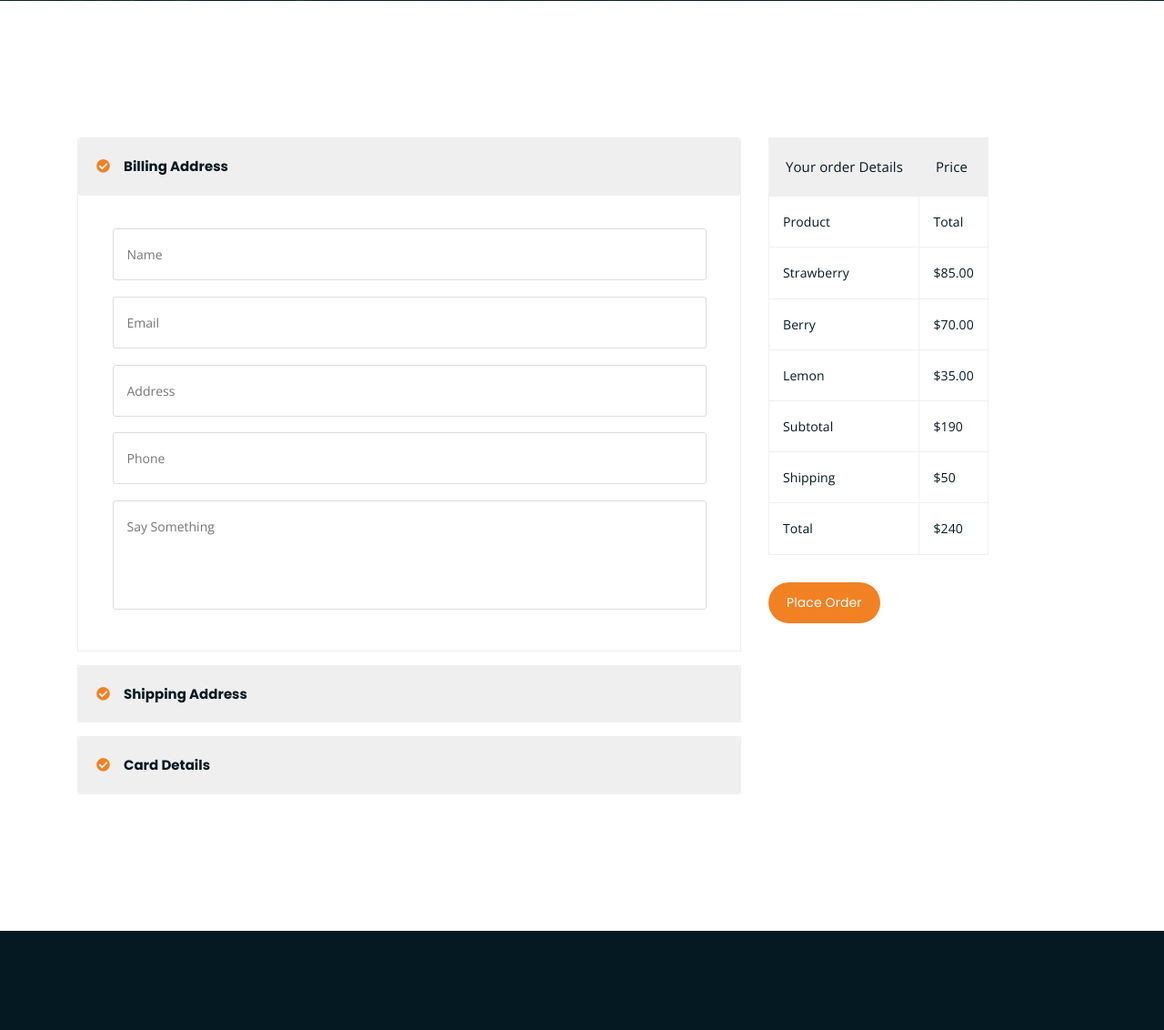
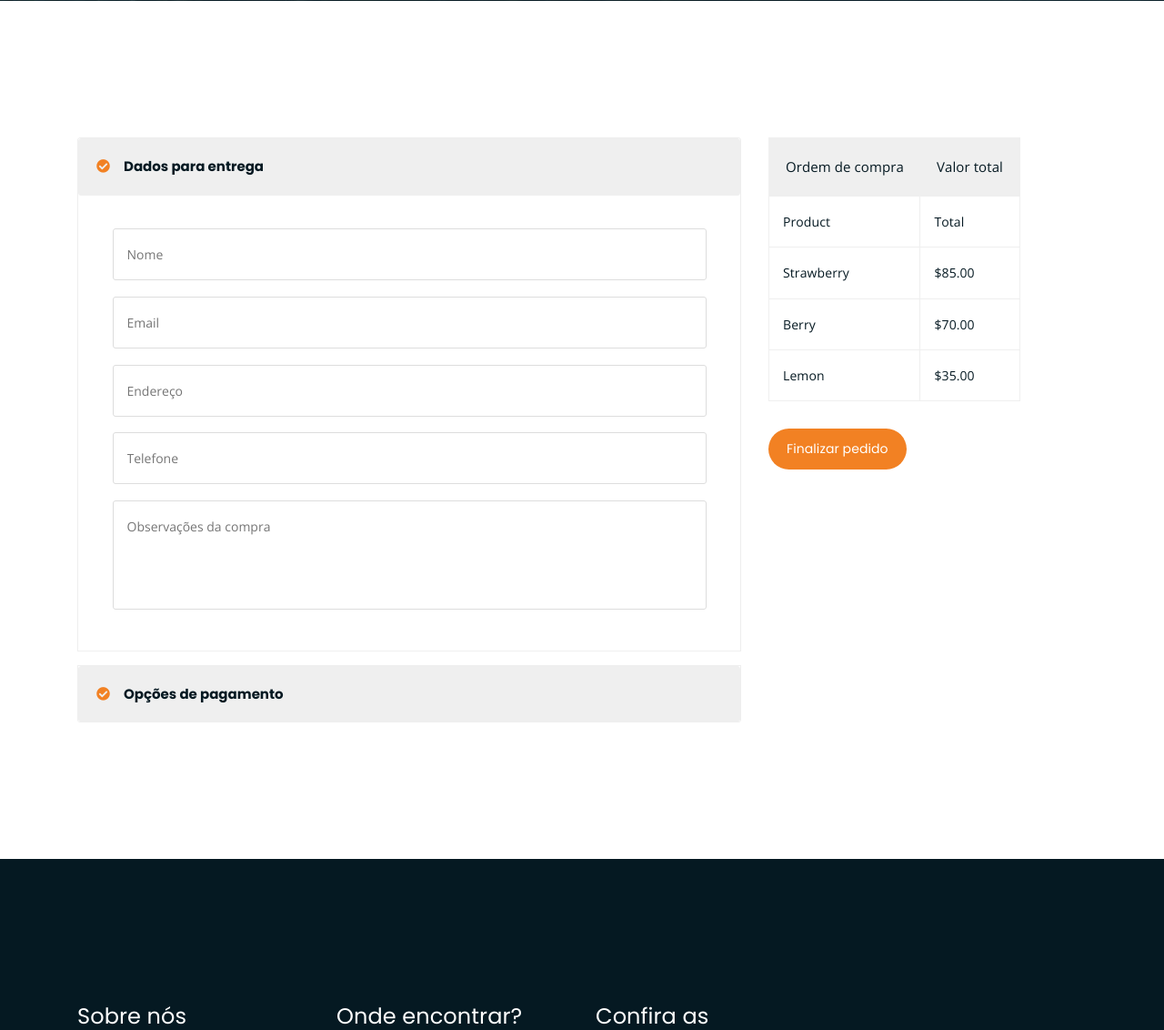
Before and after one commit to jonathandacruz/praticaIntegradaI, a PHP site: page /view/shop/checkout.php in a window 1280 px wide. Shown: the part 450-1582 px from the top of the page at 91% size. Run offline with PHP 8.4, Linux system fonts and the light colour scheme; some libraries are stand-ins or nearby versions.

Commit message:
fix: finalize order

```diff
--- a/view/shop/checkout.php
+++ b/view/shop/checkout.php
@@ -32,7 +32,7 @@
 						    <div class="card-header" id="headingOne">
 						      <h5 class="mb-0">
 						        <button class="btn btn-link" type="button" data-toggle="collapse" data-target="#collapseOne" aria-expanded="true" aria-controls="collapseOne">
-						          Billing Address
+						          Dados para entrega
 						        </button>
 						      </h5>
 						    </div>
@@ -41,11 +41,11 @@
 						      <div class="card-body">
 						        <div class="billing-address-form">
 						        	<form action="index.html">
-						        		<p><input type="text" placeholder="Name"></p>
+						        		<p><input type="text" placeholder="Nome"></p>
 						        		<p><input type="email" placeholder="Email"></p>
-						        		<p><input type="text" placeholder="Address"></p>
-						        		<p><input type="tel" placeholder="Phone"></p>
-						        		<p><textarea name="bill" id="bill" cols="30" rows="10" placeholder="Say Something"></textarea></p>
+						        		<p><input type="text" placeholder="Endereço"></p>
+						        		<p><input type="tel" placeholder="Telefone"></p>
+						        		<p><textarea name="bill" id="bill" cols="30" rows="10" placeholder="Observações da compra"></textarea></p>
 						        	</form>
 						        </div>
 						      </div>
@@ -55,34 +55,36 @@
 						    <div class="card-header" id="headingTwo">
 						      <h5 class="mb-0">
 						        <button class="btn btn-link collapsed" type="button" data-toggle="collapse" data-target="#collapseTwo" aria-expanded="false" aria-controls="collapseTwo">
-						          Shipping Address
+						          Opções de pagamento
 						        </button>
 						      </h5>
 						    </div>
 						    <div id="collapseTwo" class="collapse" aria-labelledby="headingTwo" data-parent="#accordionExample">
 						      <div class="card-body">
 						        <div class="shipping-address-form">
-						        	<p>Your shipping address form is here.</p>
+								<div class="form-check">
+									<input class="form-check-input" type="radio" name="flexRadioDefault" id="flexRadioDefault1">
+									<label class="form-check-label" for="flexRadioDefault1">
+									Cartão de crédito
+									</label>
+								</div>
+									<div class="form-check">
+										<input class="form-check-input" type="radio" name="flexRadioDefault" id="flexRadioDefault2">
+										<label class="form-check-label" for="flexRadioDefault2">
+										Pix - Dinheiro (Na entrega)
+										</label>
+									</div>
+									<div class="form-check">
+										<input class="form-check-input" type="radio" name="flexRadioDefault" id="flexRadioDefault3">
+										<label class="form-check-label" for="flexRadioDefault3">
+										Cartão de débito
+										</label>
+								   </div>
 						        </div>
 						      </div>
 						    </div>
 						  </div>
-						  <div class="card single-accordion">
-						    <div class="card-header" id="headingThree">
-						      <h5 class="mb-0">
-						        <button class="btn btn-link collapsed" type="button" data-toggle="collapse" data-target="#collapseThree" aria-expanded="false" aria-controls="collapseThree">
-						          Card Details
-						        </button>
-						      </h5>
-						    </div>
-						    <div id="collapseThree" class="collapse" aria-labelledby="headingThree" data-parent="#accordionExample">
-						      <div class="card-body">
-						        <div class="card-details">
-						        	<p>Your card details goes here.</p>
-						        </div>
-						      </div>
-						    </div>
-						  </div>
+
 						</div>
 
 					</div>
@@ -93,8 +95,8 @@
 						<table class="order-details">
 							<thead>
 								<tr>
-									<th>Your order Details</th>
-									<th>Price</th>
+									<th>Ordem de compra</th>
+									<th>Valor total</th>
 								</tr>
 							</thead>
 							<tbody class="order-details-body">
@@ -116,21 +118,10 @@
 								</tr>
 							</tbody>
 							<tbody class="checkout-details">
-								<tr>
-									<td>Subtotal</td>
-									<td>$190</td>
-								</tr>
-								<tr>
-									<td>Shipping</td>
-									<td>$50</td>
-								</tr>
-								<tr>
-									<td>Total</td>
-									<td>$240</td>
-								</tr>
+
 							</tbody>
 						</table>
-						<a href="#" class="boxed-btn">Place Order</a>
+						<a href="#" class="boxed-btn">Finalizar pedido</a>
 					</div>
 				</div>
 			</div>
@@ -143,6 +134,6 @@
 		include_once("../fragments/copyright.php");
 		require_once("../fragments/scripts.php");
 	?>
-
+	<script src="assets/js/checkout.js"></script>
 </body>
 </html>
```
